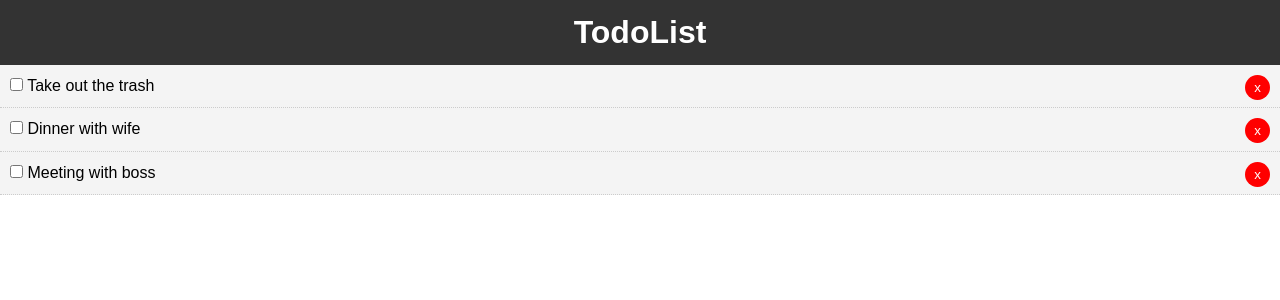
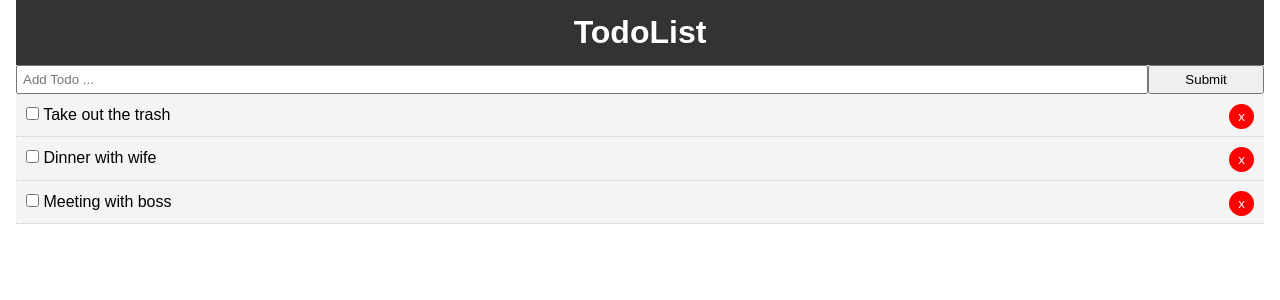
Before and after one commit to Richard-Biala/React-Todo-List, a React (Create React App) app: page / in a window 1280 px wide. Shown: the top 300 px of the page. Built offline with nearby package versions, Linux system fonts and the light colour scheme.

Commit message:
Addtodo function updates

```diff
--- a/package.json
+++ b/package.json
@@ -8,6 +8,7 @@
     "@testing-library/user-event": "^7.2.1",
     "react": "^16.13.1",
     "react-dom": "^16.13.1",
+    "react-router-dom": "^5.2.0",
     "react-scripts": "3.4.2"
   },
   "scripts": {
--- a/src/App.css
+++ b/src/App.css
@@ -13,3 +13,20 @@ a {
   color: #333;
   text-decoration: none;
 }
+
+.container {
+  padding: 0 1rem;
+}
+
+.btn {
+  display: inline-block;
+  border: none;
+  background: #555555;
+  color: white;
+  padding: 7px 20px;
+  cursor: pointer;
+}
+
+.btn:hover {
+  background: #666666;
+}
--- a/src/App.js
+++ b/src/App.js
@@ -1,6 +1,8 @@
 import React, { Component } from 'react';
 import Header from './components/layout/Header';
 import Todos from './components/Todos';
+import AddTodo from './components/AddTodo';
+import uuid from 'uuid';
 
 import './App.css';
 
@@ -9,17 +11,17 @@ class App extends Component {
   state = {
     todos: [
       {
-        id: 1,
+        id: uuid.v4(),
         title: 'Take out the trash',
         completed: false
       },
       {
-        id: 2,
+        id: uuid.v4(),
         title: 'Dinner with wife',
         completed: false
       },
       {
-        id: 3,
+        id: uuid.v4(),
         title: 'Meeting with boss',
         completed: false
       }
@@ -43,11 +45,25 @@ class App extends Component {
     this.setState({ todos: [...this.state.todos.filter(todo => todo.id !== id)] })
   }
 
+  //Add Todo
+  addTodo = (title) => {
+    const newTodo = {
+      id: uuid.v4(),
+      title,
+      completed: false
+    }
+    this.setState({ todos: [...this.state.todos, newTodo] })
+  }
+
+
   render() {
     return (
       <div className="App">
-        <Header />
-        <Todos todos={this.state.todos} markComplete={this.markComplete} delTodo={this.delTodo} />
+        <div className="container">
+          <Header />
+          <AddTodo addTodo={this.addTodo} />
+          <Todos todos={this.state.todos} markComplete={this.markComplete} delTodo={this.delTodo} />
+        </div>
       </div>
     );
   }
--- a/src/components/AddTodo.js
+++ b/src/components/AddTodo.js
@@ -1,11 +1,38 @@
 import React, { Component } from 'react'
 
 export class AddTodo extends Component {
+
+    state = {
+        title: ''
+    }
+
+    onSubmit = (e) => {
+        e.preventDefault();
+        this.props.addTodo(this.state.title);
+        this.setState({ title: '' });
+    }
+
+    onChange = (e) => this.setState({ title: e.target.value });
+
     render() {
         return (
-            <div>
+            <form onSubmit={this.onSubmit} style={{ display: 'flex' }}>
+                <input
 
-            </div>
+                    type="text"
+                    name="title"
+                    style={{ flex: '10', padding: '5px' }} placeholder="Add Todo ..."
+                    value={this.state.title}
+                    onChange={this.onChange}
+                />
+
+                <input
+                    type="Submit"
+                    value="Submit"
+                    ClassName="btn"
+                    style={{ flex: '1' }}
+                />
+            </form>
         )
     }
 }
```
Also changed, not shown: src/components/pages/About.js (added, +9 -0 lines), 1 other file (tests, documents, lock files or other folders).
